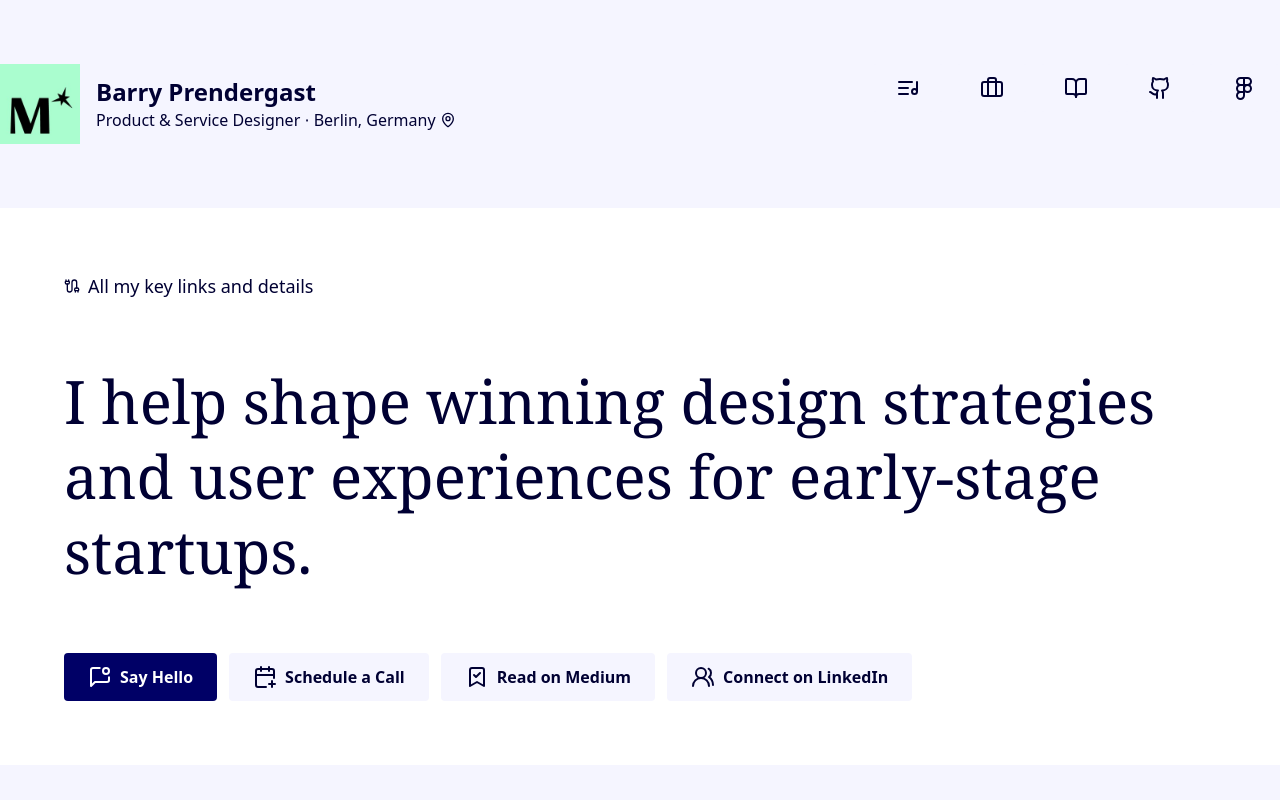
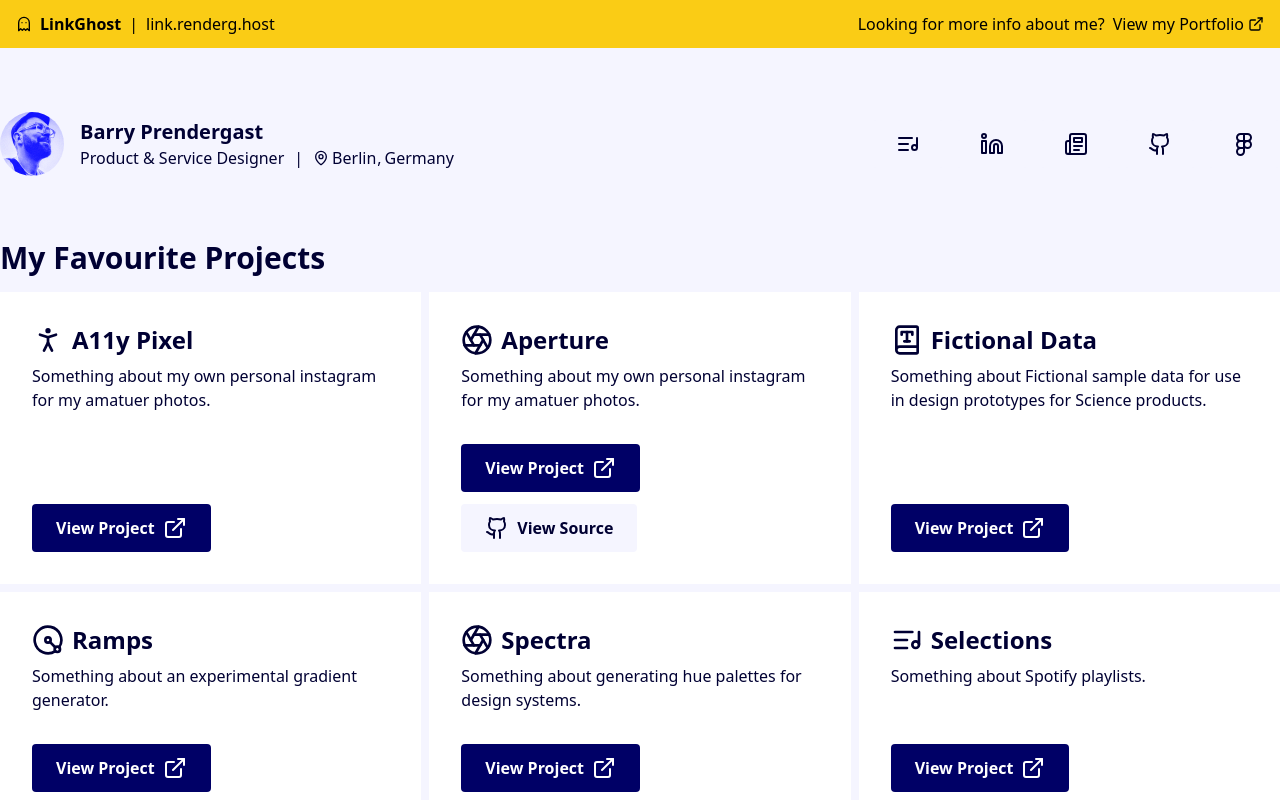
Before and after one commit to renderghost/links, a Next.js app: page / in a window 1280 px wide. Shown: the top 800 px of the page. Built offline with nearby package versions, Linux system fonts and the light colour scheme.

Commit message:
feat: Add new project 'A11y Pixel' to projects list
The changes add a new project called "A11y Pixel" to the projects list in the `Projects.tsx` component. This project is related to a personal Instagram-like platform for amateur photography that focuses on accessibility.

```diff
--- a/src/app/layout.tsx
+++ b/src/app/layout.tsx
@@ -2,6 +2,7 @@ import './globals.css';
 // import { dmSans, dmSerifDisplay } from '@/utils/fonts';
 
 import { Metadata } from 'next';
+import Banner from '@/components/atom/Banner';
 
 export const metadata: Metadata = {
 	title: 'My Profile',
@@ -22,6 +23,7 @@ export default function RootLayout({
 	return (
 		<html lang='en'>
 			<body className='bg-brand-50 dark:bg-brand-950 text-brand-950 dark:text-neutral-100'>
+				<Banner />
 				{children}
 			</body>
 		</html>
--- a/src/app/page.tsx
+++ b/src/app/page.tsx
@@ -2,8 +2,8 @@
 
 import React from 'react';
 import Header from '@/components/Header';
-import CallsToAction from '@/components/CallsToAction';
-import WorkStatus from '@/components/WorkStatus';
+// import CallsToAction from '@/components/CallsToAction';
+// import WorkStatus from '@/components/WorkStatus';
 import Projects from '@/components/Projects';
 import OtherLinks from '@/components/OtherLinks';
 import Footer from '@/components/Footer';
@@ -13,9 +13,9 @@ const HomePage: React.FC = () => {
 	return (
 		<main className='container mx-auto px-0 py-16 gap-16 flex flex-col'>
 			<Header />
-			<CallsToAction />
-			<WorkStatus isWorking={isCurrentlyWorking} />
+			{/* <CallsToAction /> */}
 			<Projects />
+			{/* <WorkStatus isWorking={isCurrentlyWorking} /> */}
 			<OtherLinks />
 			<Footer />
 		</main>
--- a/src/components/Header.tsx
+++ b/src/components/Header.tsx
@@ -4,24 +4,48 @@ import Image from 'next/image';
 import { MapPin } from 'lucide-react';
 
 const Header: React.FC = () => (
-	<header className='flex flex-col md:flex-row gap-8' id='header'>
+	<header
+		className='flex flex-col md:flex-row items-center gap-8'
+		id='header'
+	>
 		{/* First Column */}
 		<div className='flex flex-row flex-auto gap-4 items-center'>
-			<div className='size-20 overflow-hidden flex-shrink-0'>
+			<div className='size-16 overflow-hidden rounded-full flex-shrink-0'>
 				<Image
-					src='/logo-work.jpeg'
+					src='/avatar-me.jpg'
 					alt='Barry Prendergast'
-					width={80}
-					height={80}
+					width={64}
+					height={64}
 					className='object-cover'
 				/>
 			</div>
 			<div className='flex flex-col flex-auto'>
-				<h1 className='text-2xl font-semibold'>Barry Prendergast</h1>
-				<p className='text-gray-600 flex flex-row items-center'>
-					Product & Service Designer &sdot; Berlin, Germany
-					<MapPin size={16} className='ml-1' />
-				</p>
+				<h1 className='text-xl font-bold' itemProp='name'>
+					Barry Prendergast
+				</h1>
+				<div className='text-gray-600 flex flex-row gap-1 items-center'>
+					<p className=''>
+						<span itemProp='jobTitle'>
+							Product & Service Designer
+						</span>
+					</p>
+					<p className='mr-1.5 ml-1.5'>|</p>
+					<address
+						className='flex items-center gap-px not-italic'
+						itemProp='address'
+						itemScope
+						itemType='http://schema.org/PostalAddress'
+					>
+						<MapPin
+							size={16}
+							className='mr-0.5'
+							aria-hidden='true'
+						/>
+						<span itemProp='addressLocality'>Berlin</span>
+						<span className='mr-0.5'>,</span>
+						<span itemProp='addressCountry'>Germany</span>
+					</address>
+				</div>
 			</div>
 		</div>
 		{/* Second Column */}
--- a/src/components/Projects.tsx
+++ b/src/components/Projects.tsx
@@ -3,7 +3,16 @@
 import React from 'react';
 import { FilledButton } from './atom/Button';
 import Section from './atom/Section';
-import { Radius, Aperture, ExternalLink, Github, Shuffle } from 'lucide-react';
+import {
+	Radius,
+	Aperture,
+	ExternalLink,
+	Github,
+	Shuffle,
+	ListMusic,
+	PersonStanding,
+	BookType,
+} from 'lucide-react';
 
 interface Project {
 	title: string;
@@ -15,12 +24,26 @@ interface Project {
 
 const projectsList: Project[] = [
 	{
+		title: 'A11y Pixel',
+		description:
+			'Something about my own personal instagram for my amatuer photos.',
+		icon: PersonStanding,
+		url: 'https://www.figma.com/community/file/1392296486879607254/the-a11y-pixel',
+	},
+	{
 		title: 'Aperture',
 		description:
 			'Something about my own personal instagram for my amatuer photos.',
 		icon: Aperture,
 		url: 'https://frame.renderg.host/',
 		sourceUrl: 'https://github.com/renderghost/frame',
+	},
+	{
+		title: 'Fictional Data',
+		description:
+			'Something about Fictional sample data for use in design prototypes for Science products.',
+		icon: BookType,
+		url: 'https://github.com/Morressier/fictional-design-data',
 	},
 	{
 		title: 'Ramps',
@@ -38,6 +61,13 @@ const projectsList: Project[] = [
 		sourceUrl: 'https://github.com/renderghost/spectra',
 	},
 	{
+		title: 'Selections',
+		description: 'Something about Spotify playlists.',
+		icon: ListMusic,
+		url: 'https://selections.renderg.host/',
+		sourceUrl: 'https://github.com/renderghost/selections',
+	},
+	{
 		title: 'Strategy Schmategy',
 		description: 'Something about Generative design strategies.',
 		icon: Shuffle,
@@ -53,18 +83,19 @@ const ProjectCard: React.FC<Project> = ({
 	url,
 	sourceUrl,
 }) => (
-	<div className='bg-neutral-100 dark:bg-brand-950 overflow-hidden p-8 flex flex-col justify-between gap-4'>
+	<div className='bg-neutral-100 dark:bg-brand-950 flex flex-col justify-between gap-8 p-8'>
 		<div className='flex flex-col gap-2'>
-			<div className='flex items-center gap-1 text-xl'>
-				<Icon className='w-5 h-5 mr-2' />
-				<h3 className='font-semibold'>{title}</h3>
+			<div className='flex items-center gap-2'>
+				<Icon className='w-8 h-8' />
+				<h3 className='font-semibold text-2xl'>{title}</h3>
 			</div>
 			<p className=''>{description}</p>
 		</div>
+		<div className='block'>
 			<div className='flex flex-wrap gap-3'>
 				<FilledButton
 					variant='primary'
-				LeftIcon={ExternalLink}
+					RightIcon={ExternalLink}
 					onClick={() => window.open(url, '_blank')}
 					aria-label={`View ${title} project`}
 				>
@@ -82,10 +113,11 @@ const ProjectCard: React.FC<Project> = ({
 				)}
 			</div>
 		</div>
+	</div>
 );
 
 const Projects: React.FC = () => (
-	<Section id='my-projects' title='Recent Projects'>
+	<Section id='my-projects' title='My Favourite Projects'>
 		<div className='grid grid-cols-1 md:grid-cols-2 lg:grid-cols-3 gap-2'>
 			{projectsList.map((project, index) => (
 				<ProjectCard key={index} {...project} />
--- a/src/components/WorkStatus.tsx
+++ b/src/components/WorkStatus.tsx
@@ -38,7 +38,7 @@ const WorkStatus: React.FC<WorkStatusProps> = ({
 						<div className='flex gap-4'>
 							<div className='w-16 h-16 relative flex-shrink-0'>
 								<Image
-									src='/logo-work.jpeg'
+									src='/avatar-work.svg'
 									alt='Morressier logo'
 									fill
 									style={{ objectFit: 'cover' }}
--- /dev/null
+++ b/src/components/atom/Banner.tsx
@@ -0,0 +1,30 @@
+import React from 'react';
+import { ExternalLinkIcon, Ghost } from 'lucide-react';
+
+const Banner: React.FC = () => {
+	return (
+		<div className='bg-attention-500 text-neutral-0 px-4 py-3'>
+			<div className='mx-auto flex items-center justify-between'>
+				<div className='flex items-center gap-2'>
+					<Ghost size={16} />
+					<span className='font-semibold'>LinkGhost</span>
+					<span className=''>|</span>
+					<span className=''>link.renderg.host</span>
+				</div>
+				<div className='flex items-center gap-2'>
+					<span className=''>Looking for more info about me?</span>
+
+					<a
+						href='#'
+						className='flex items-center gap-1 hover:underline'
+					>
+						<span className='font-medium'>View my Portfolio</span>
+						<ExternalLinkIcon size={16} />
+					</a>
+				</div>
+			</div>
+		</div>
+	);
+};
+
+export default Banner;
--- a/src/components/atom/Button.tsx
+++ b/src/components/atom/Button.tsx
@@ -7,7 +7,7 @@ const buttonStyles = {
 	base: `
     inline-flex items-center justify-center px-6 py-3 rounded
     font-semibold
-    focus:outline-none focus:ring-offset-neutral-100 focus:ring-2 focus:ring-offset-2 focus:ring-attention-500
+    focus:outline-none focus:ring-offset-neutral-100 focus:ring-4 focus:ring-offset-2 focus:ring-attention-500
     transition-colors duration-200 ease-in-out
   `,
 	primary: `
--- a/src/components/atom/Personal.tsx
+++ /dev/null
@@ -1,41 +0,0 @@
-'use client';
-
-import React from 'react';
-import Image from 'next/image';
-import { MapPin } from 'lucide-react';
-import SocialLinks from './SocialLinks';
-
-const Personal: React.FC = () => {
-	return (
-		<div className='flex items-start pl-8 pt-8 pr-8 pb-0'>
-			<p className='mb-2 text-gray-600 font-medium tracking-wide text-center lg:text-left uppercase'>
-				OVERLINE HERE
-			</p>
-			<div className='mb-4 lg:mb-8 lg:gap-y-0 lg:flex-row lg:justify-between justify-center items-center flex flex-col gap-x-0 gap-y-6 max-md:max-w-lg max-md:mx-auto'>
-				<div className='w-full text-center lg:text-left lg:w-2/4'>
-					<div className='w-8 h-8 overflow-hidden'>
-						<Image
-							src='/logo-work.jpeg' // Replace with your actual profile image path
-							alt='Barry Prendergast'
-							width={32}
-							height={32}
-							className='object-cover'
-						/>
-					</div>
-					<p className='text-4xl lg:text-6xl lg:mb-6 lg:max-w-2xl lg:mx-0 font-bold tracking-tight leading-[3.25rem] mx-auto max-w-max'>
-						Barry Prendergast
-					</p>
-				</div>
-				<div className='w-full text-center lg:text-left lg:w-2/4'>
-					<p className='text-lg mb-4'>
-						<span>Product Design Lead &sdot; Berlin, Germany</span>
-						<MapPin size={16} />
-					</p>
-					<SocialLinks />
-				</div>
-			</div>
-		</div>
-	);
-};
-
-export default Personal;
--- a/src/components/atom/Section.tsx
+++ b/src/components/atom/Section.tsx
@@ -11,12 +11,12 @@ interface SectionProps {
 
 // Section component, reusable for different parts of the page
 const Section: React.FC<SectionProps> = (
-	{ id, children }, //Add 'title' to ({ id, title, children }) to restore
+	{ id, title, children }, //Add 'title' to ({ id, title, children }) to restore
 ) => (
-	<section id={id} className=''>
-		{/* <h2 className='text-3xl font-medium text-brand-900 dark:text-neutral-100 mb-6'>
+	<section id={id} className='flex flex-col gap-4'>
+		<h2 className='text-3xl font-semibold text-brand-950 dark:text-neutral-100'>
 			{title}
-		</h2> */}
+		</h2>
 		{children}
 	</section>
 );
--- a/src/components/atom/SocialLinks.tsx
+++ b/src/components/atom/SocialLinks.tsx
@@ -2,7 +2,14 @@
 
 import React from 'react';
 import { SquareIconButton } from './Button';
-import { Figma, Github, BookOpen, Briefcase, ListMusic } from 'lucide-react';
+import {
+	Figma,
+	Github,
+	Newspaper,
+	Briefcase,
+	ListMusic,
+	Linkedin,
+} from 'lucide-react';
 
 interface SocialLink {
 	title: string;
@@ -27,16 +34,15 @@ const socialLinks: SocialLink[] = [
 	{
 		title: 'Medium',
 		url: 'https://medium.com/@render_ghost',
-		icon: BookOpen,
+		icon: Newspaper,
 		description: 'Read my Articles on Medium',
 	},
 	{
 		title: 'LinkedIn',
 		url: 'https://www.linkedin.com/in/renderghost/',
-		icon: Briefcase,
+		icon: Linkedin,
 		description: 'Connect with me on LinkedIn',
 	},
-	,
 	{
 		title: 'Spotify',
 		url: 'https://open.spotify.com/user/111112791',
@@ -52,6 +58,7 @@ const SocialLink: React.FC<SocialLink> = React.memo(
 			variant='secondary'
 			onClick={() => window.open(url, '_blank', 'noopener,noreferrer')}
 			aria-label={description || title}
+			className='px-3 py-3'
 		/>
 	),
 );
--- a/tailwind.config.ts
+++ b/tailwind.config.ts
@@ -7,6 +7,7 @@ const config: Config = {
 		colors: {
 			neutral: {
 				100: '#ffffff',
+				0: '#000000',
 			},
 			attention: {
 				500: '#facc15',
```
Also changed, not shown: public/avatar-me.jpg (added), public/avatar-work.svg (added). Lines whose indentation alone changed are shown as unchanged.
